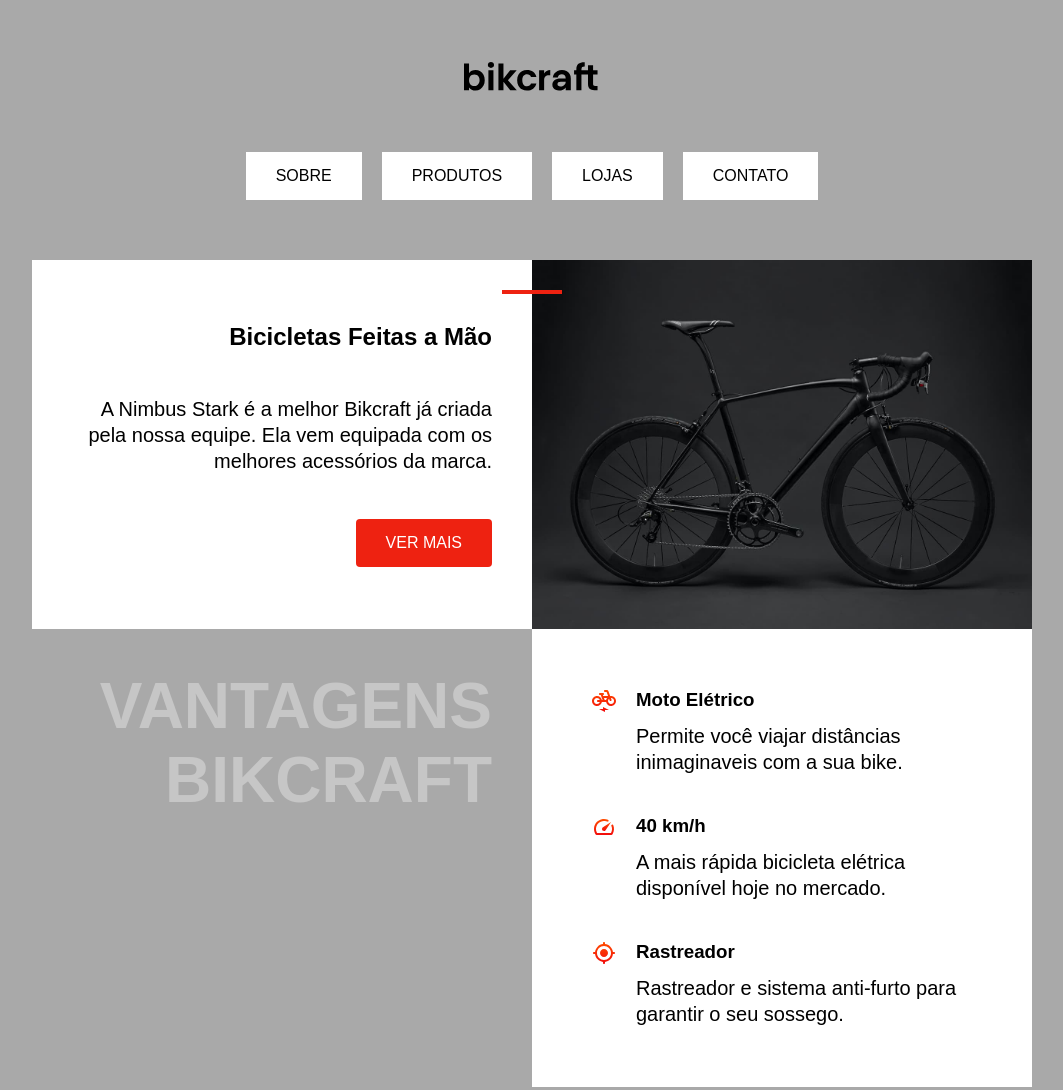
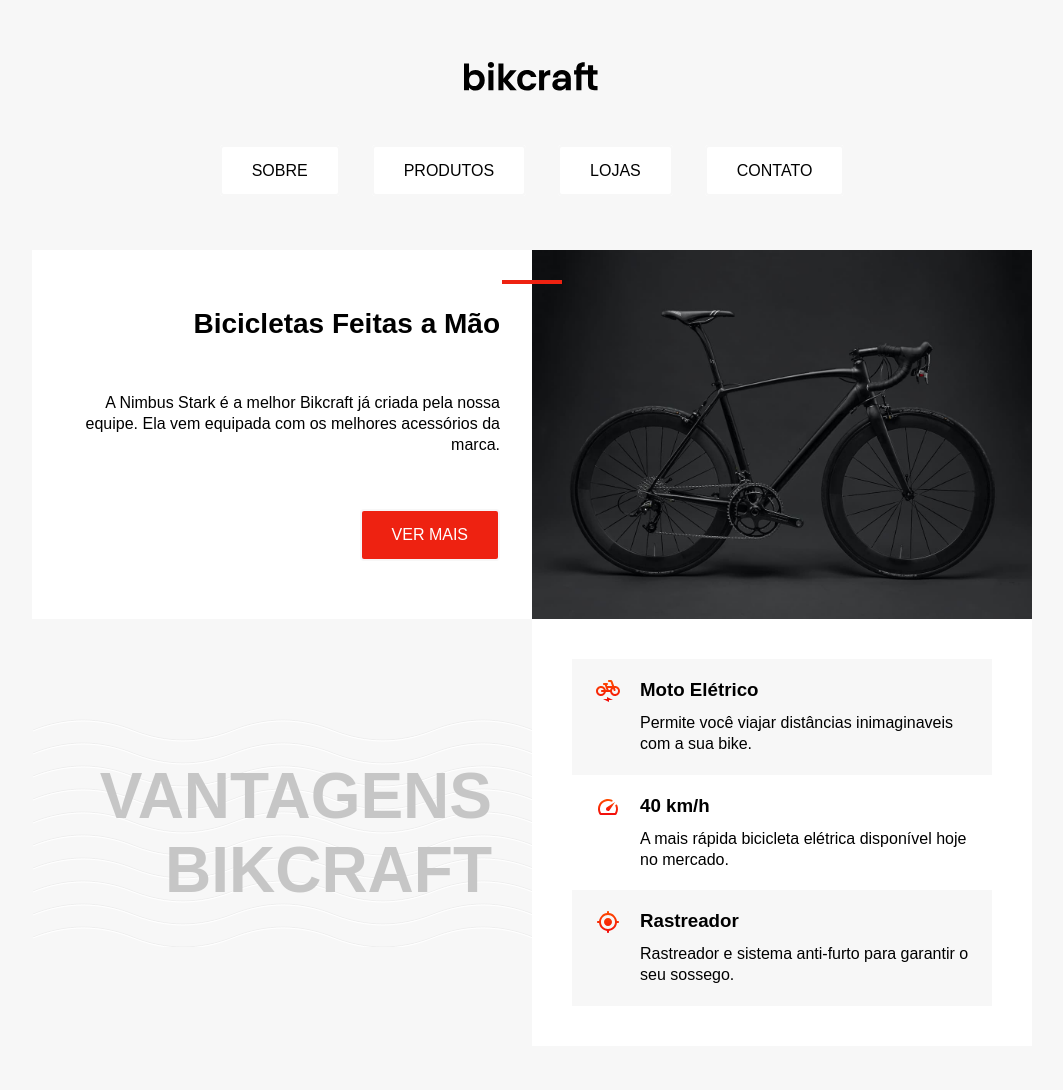
Before and after one commit to ElsonJuniorDev/Bikcreft, a plain HTML site: page index.html in a window 1280 px wide. Shown: the top 1090 px of the page, without its empty margins (108-1171 px from the left). Drawn offline with Linux system fonts and the light colour scheme.

Commit message:
Semantica implementada

```diff
--- a/index.html
+++ b/index.html
@@ -8,27 +8,28 @@
   </head>
   <body>
     <main class="containerPrincipal">
+      <header class="cabecalho">
         <img class="logo" src="img/bikcraft.svg" alt="Logo Bikcraft" />
-      <header class="cabecalho">
         <nav>
           <ul class="menu">
-            <li>SOBRE</li>
-            <li>PRODUTOS</li>
-            <li>LOJAS</li>
-            <li>CONTATO</li>
+            <li><a href="#">SOBRE</a></li>
+            <li><a href="#">PRODUTOS</a></li>
+            <li><a href="#">LOJAS</a></li>
+            <li><a href="#">CONTATO</a></li>
           </ul>
         </nav>
       </header>
 
-      <section class="conteudo">
-        <div class="descricao">
-          <span class="detalhe"></span>
-          <h1>Bicicletas Feitas a Mão</h1>
+      <section>
+        <article class="conteudo">
+          <div class="descricao" aria-labelledby="label-Vantagens">
+
+            <h1 id="label-Vantagens">Bicicletas Feitas a Mão</h1>
             <p>
-            A Nimbus Stark é a melhor Bikcraft já criada pela nossa equipe. Ela
-            vem equipada com os melhores acessórios da marca.
+              A Nimbus Stark é a melhor Bikcraft já criada pela nossa equipe.
+              Ela vem equipada com os melhores acessórios da marca.
             </p>
-          <a href="#">Ver Mais</a>
+            <a class="btnVerMais" href="#">Ver Mais</a>
           </div>
 
           <img
@@ -36,28 +37,37 @@
             src="./img/bicicleta.jpg"
             alt="Bicileta preta feita a mão"
           />
+        </article>
 
-        <h2 class="subTitulo">VANTAGENS BIKCRAFT</h2>
+        <article class="conteudo" aria-labelledby="label-Vantagens">
+          <h2 id="label-Vantagens" class="subTitulo">VANTAGENS BIKCRAFT</h2>
 
-        <div class="vantagens">
-          <div class="vantagens-item">
+          <ul class="vantagens">
+            <li class="vantagens-item">
               <img src="./img/eletrica.svg" alt="" />
               <h3>Moto Elétrico</h3>
-            <p>Permite você viajar distâncias inimaginaveis com a sua bike.</p>
-          </div>
+              <p>
+                Permite você viajar distâncias inimaginaveis com a sua bike.
+              </p>
+            </li>
 
-          <div class="vantagens-item">
+            <li class="vantagens-item">
               <img src="./img/velocidade.svg" alt="" />
               <h3>40 km/h</h3>
-            <p>A mais rápida bicicleta elétrica disponível hoje no mercado.</p>
-          </div>
+              <p>
+                A mais rápida bicicleta elétrica disponível hoje no mercado.
+              </p>
+            </li>
 
-          <div class="vantagens-item">
+            <li class="vantagens-item">
               <img src="./img/rastreador.svg" alt="" />
               <h3>Rastreador</h3>
-            <p>Rastreador e sistema anti-furto para garantir o seu sossego.</p>
-          </div>
-        </div>
+              <p>
+                Rastreador e sistema anti-furto para garantir o seu sossego.
+              </p>
+            </li>
+          </ul>
+        </article>
       </section>
 
       <footer>
--- a/style.css
+++ b/style.css
@@ -1,5 +1,6 @@
 :root {
   --vermelho: #ee2211;
+  --verbelhoEscuro: #a40b54;
   --cinza: #f7f7f7;
   --cinzaEscuro: #c6c6c6;
 }
@@ -12,32 +13,46 @@
 body {
   background-color: var(--cinza);
   font-family: Arial;
-  background: #a9a9a9;
 }
 
 .containerPrincipal {
-  margin-top: 60px;
+  margin-top: 3.75rem;
   display: grid;
-  gap: 60px;
+  gap: 3.75rem;
   justify-items: center;
+}
+
+.cabecalho {
+  display: grid;
+  justify-items: center;
+  gap: 3.75em;
 }
 
 .menu {
   display: flex;
-  gap: 20px;
+  gap: 2rem;
   flex-wrap: wrap;
   justify-content: center;
+  margin: 10px;
 }
 li {
   list-style: none;
+}
+
+a {
+  text-decoration: none;
   background-color: #fff;
   padding: 15px 30px;
-  border: 4px;
+  border-radius: 4px;
   color: #000;
+  border: solid 2px var(--cinza);
+}
+.menu a:hover {
+  border-color: var(--vermelho);
 }
 
 p {
-  font-size: 20px;
+  font-size: 1rem;
   line-height: 1.3;
 }
 
@@ -47,25 +62,34 @@
   grid-template-columns: 1fr 1fr;
 }
 
+
+
 .descricao {
   display: grid;
   position: relative;
   background: #fff;
-  padding: 40px;
+  padding: 2rem;
   text-align: right;
   align-items: center;
   justify-items: end;
 }
-.detalhe {
+
+.descricao::before{
+  content: "";
   top: 30px;
   right: -30px;
-  width: 60px;
+  width: 3.75rem;
   height: 4px;
   background: var(--vermelho);
   position: absolute;
 }
 
-.descricao a {
+.descricao h1{
+  font-size: 1.75rem;
+}
+
+
+.btnVerMais {
   text-decoration: none;
   color: #fff;
   border-radius: 4px;
@@ -75,28 +99,45 @@
   display: inline-block;
 }
 
+.btnVerMais:hover {
+  background-color: var(--verbelhoEscuro);
+}
+
 .foto-bick {
   max-width: 100%;
   display: block;
 }
 
 .subTitulo {
-  font-size: 64px;
+  text-transform: uppercase;
+  font-size: 4rem;
   text-align: right;
-  padding: 40px;
+  align-self: center;
+  padding: 2.5rem;
   color: var(--cinzaEscuro);
+  background-image: url(./img/onda.svg);
 }
 .vantagens {
   background: #fff;
-  padding: 40px;
+  padding: 2.5rem;
 }
 
 .vantagens-item {
   display: grid;
   grid-template-columns: auto 1fr;
   gap: 10px 20px;
-  padding: 20px;
+  padding: 1.25rem;
+  border-left: 4px solid transparent;
+  transition: all 0.2s ease-in-out;
 }
+.vantagens-item:hover {
+  border-left: solid 4px var(--vermelho);
+}
+
+.vantagens-item:nth-child(odd) {
+  background-color: var(--cinza);
+}
+
 .vantagens-item p {
   grid-column: 2;
 }
@@ -105,6 +146,6 @@
   background-color: #fff;
   width: 100%;
   text-align: center;
-  padding: 40px;
+  padding: 2.5rem;
   box-sizing: border-box;
 }
```
Also changed, not shown: img/onda.svg (added). Lines whose indentation alone changed are shown as unchanged.
